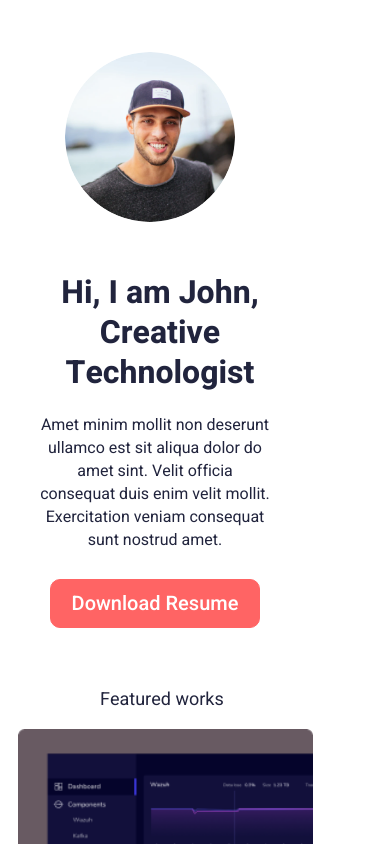
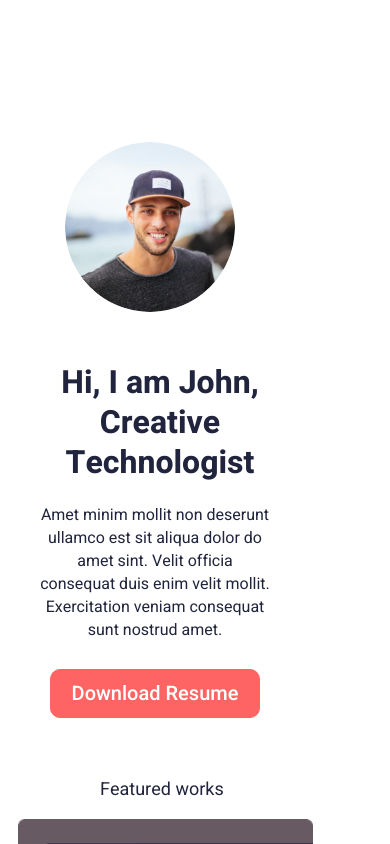
Before and after one commit to nuraga123/projecthotel, a React (Create React App) app: page / in a window 390 px wide. Shown: the top 844 px of the page. Built offline with nearby package versions, Linux system fonts and the light colour scheme.

Commit message:
№4 padding

```diff
--- a/src/App.css
+++ b/src/App.css
@@ -1,4 +1,4 @@
-html{
+html {
   overflow-x: hidden;
 }
 
@@ -9,14 +9,19 @@ body {
 }
 
 @media screen and (max-width: 900px) {
-  html{
+  html {
     overflow-x: hidden;
   }
 
-  body
-  {
+  body {
     overflow-x: hidden;
     font-family: Heebo;
+  }
+
+  .App {
+    margin: 0 auto;
+    max-width: 855px;
+    padding-top: 0px;
   }
 }
 
@@ -40,6 +45,7 @@ body {
 .App {
   margin: 0 auto;
   max-width: 855px;
+  padding-top: 90px;
 }
 
 ul {
```
